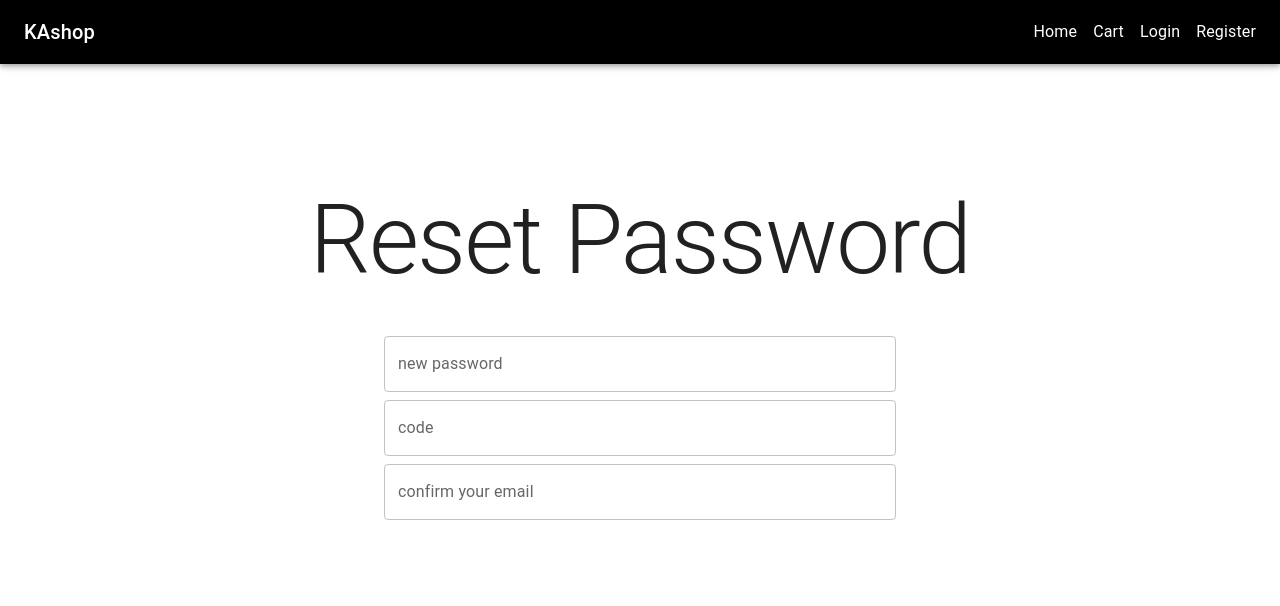
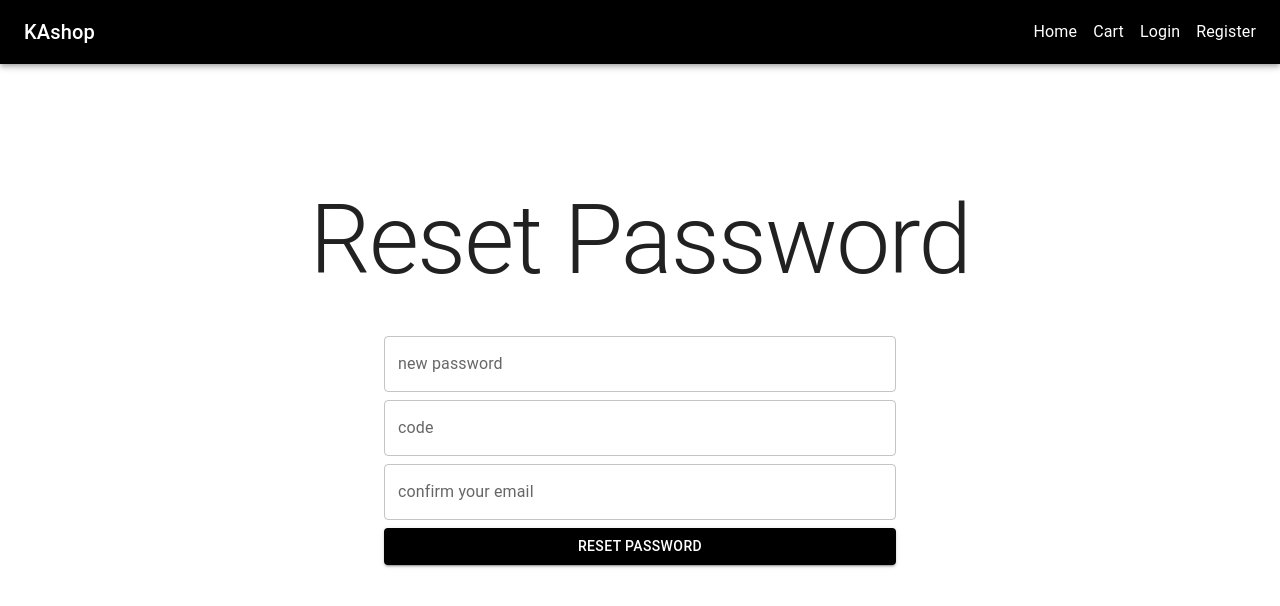
Before and after one commit to Baylsan-Ml/kashop-project, a React (Vite) app: page /resetPassword in a window 1280 px wide. Shown: the top 606 px of the page. Built offline with nearby package versions, Linux system fonts and the light colour scheme.

Commit message:
fixing reset password page

```diff
--- a/src/pages/resetPassword/ResetPassword.jsx
+++ b/src/pages/resetPassword/ResetPassword.jsx
@@ -1,23 +1,26 @@
-import React, { useState } from 'react'
 import { Box, Button, CircularProgress, TextField, Typography } from '@mui/material'
-import axios from 'axios'
 import { useForm } from 'react-hook-form'
-import * as yup from 'yup';
 import { yupResolver } from "@hookform/resolvers/yup";
-import { RegiesterSchema } from '../../validation/RegisterSchema';
 import { useNavigate } from 'react-router-dom';
+import { resetPasswordSchema } from '../../validation/ResetPasswordSchema';
+import axiosInstance from '../../Api/axiosInstance';
 
 export default function ResetPassword() {
 
-  const {register, handleSubmit, formState:{errors, inSubmitting}}=useForm({
-    resolver:yupResolver(RegiesterSchema),
+  const {register, handleSubmit, formState:{errors, isSubmitting}}=useForm({
+    resolver:yupResolver(resetPasswordSchema),
     mode:'onBlur'
   })
   const navigate= useNavigate();
-  const resetPasswordForm= async(value)=>{
+  const resetPasswordForm= async(values)=>{
     try{
-      const response= await axiosInstance.patch(`/Auth/Account/ResetPassword`, value);
-      console.log(response);
+      const response= await axiosInstance.patch(`/Auth/Account/ResetPassword`, values);
+      console.log(response.data);
+      if(response.data.success === true){
+          navigate('/login');
+        }else{
+          alert('Please Check the Code');
+        }
     }catch(err){
       console.log(err)
     }
@@ -27,12 +30,16 @@ export default function ResetPassword() {
       <Typography variant='h1' sx={{textAlign:'center'}} mt={15}>Reset Password</Typography>
       <Box component={'form'} onSubmit={handleSubmit(resetPasswordForm)}
       sx={{ display:'flex', flexDirection:'column', justifyContent:'center', alignItems:'center', gap:1}} mt={5}>
-        <TextField label="new password" {...register('password')} sx={{width:'40%'}} variant="outlined"
-        error={errors.password} helperText={errors.password?.message}/>
+        <TextField label="new password" {...register('newPassword')} sx={{width:'40%'}} variant="outlined"
+        error={errors.newPassword} helperText={errors.newPassword?.message}/>
          <TextField label="code" {...register('code')} sx={{width:'40%'}} variant="outlined"
          error={errors.code} helperText={errors.code?.message}/>
          <TextField label="confirm your email" {...register('email')} sx={{width:'40%',}} variant="outlined"
                  error={errors.email} helperText={errors.email?.message}/>
+
+        <Button  variant="contained" type="submit" disabled={isSubmitting}  sx={{backgroundColor:'InfoText', width:'40%'}}>
+                  {isSubmitting? <CircularProgress />: 'Reset Password'}
+                  </Button>
       </Box>
     </Box>
   )
--- a/src/validation/RegisterSchema.js
+++ b/src/validation/RegisterSchema.js
@@ -12,5 +12,4 @@ export const RegiesterSchema = yup.object({
   .matches(/[a-z]/, "Password must contain at least one lowercase letter")
   .matches(/\d/, "Password must contain at least one number")
   .matches(/[@!#$*&?]/, "Password must be at least one special Characters"),
-  code:yup.string().required("Code is Required").min(4, "Code must be at least 4 Characters")
 })
--- /dev/null
+++ b/src/validation/ResetPasswordSchema.js
@@ -0,0 +1,12 @@
+import * as yup from 'yup';
+
+
+export const resetPasswordSchema=yup.object({
+ newPassword:yup.string().required("Password is Required").min(8, "Password must be at least 8 Characters")
+  .matches(/[A-Z]/, "Password must contain at least one uppercase letter")
+  .matches(/[a-z]/, "Password must contain at least one lowercase letter")
+  .matches(/\d/, "Password must contain at least one number")
+  .matches(/[@!#$*&?]/, "Password must be at least one special Characters"),
+  code:yup.string().required("Code is Required").min(4, "Code must be at least 4 Characters"),
+    email:yup.string().email("Enter a Valid Email").required("Email is Required"),
+})
```
Also changed, not shown: src/components/categories/categories.css (added).
